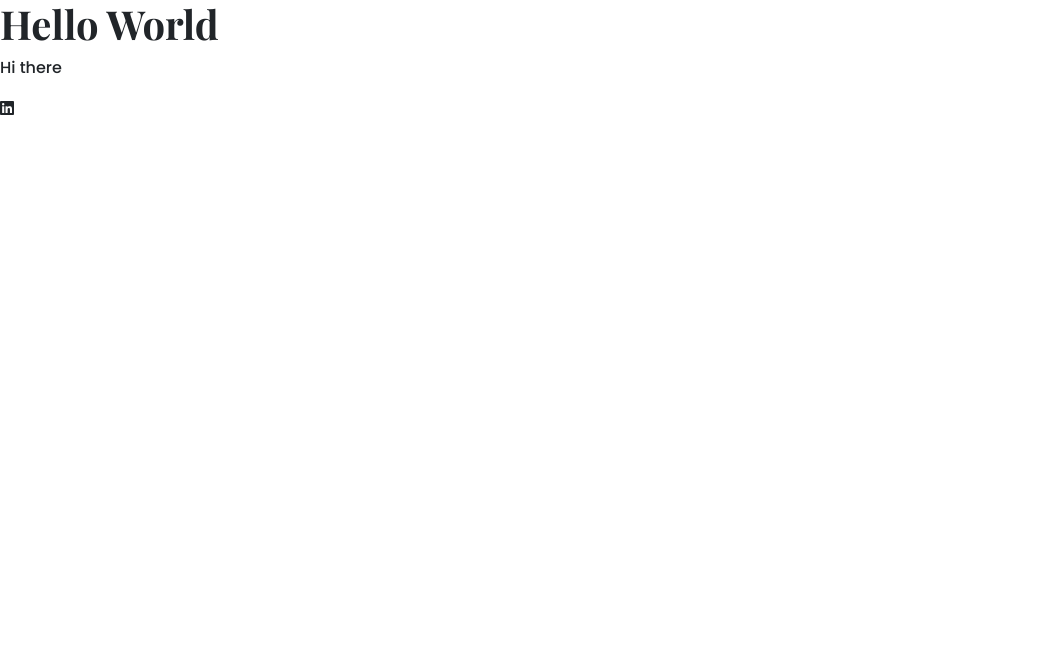
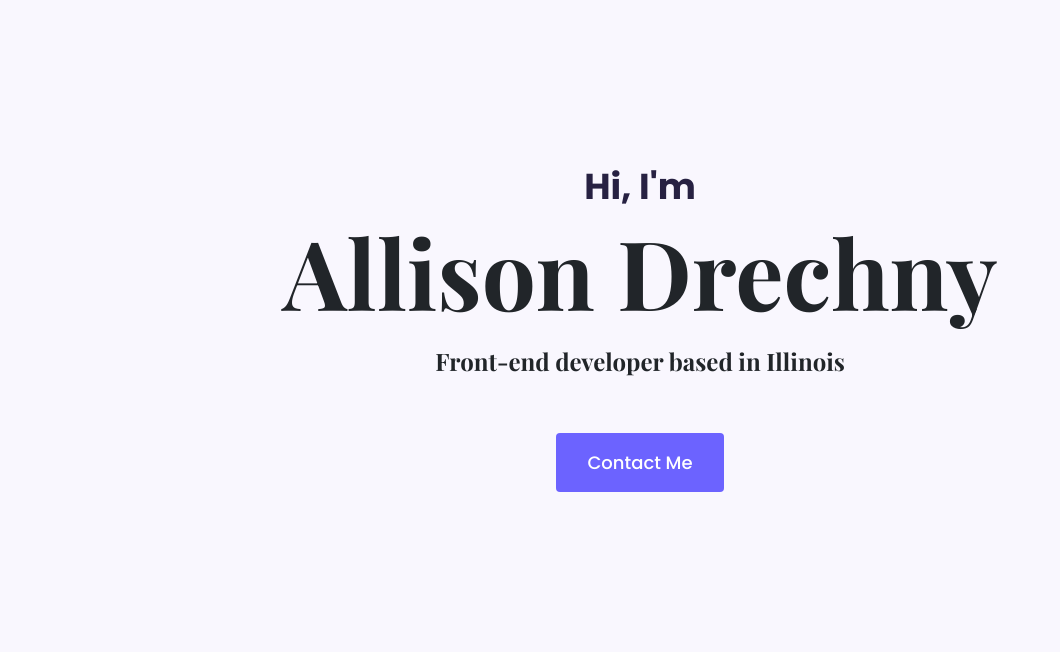
Before and after one commit to adrechny/personal-portfolio, a plain HTML site: page index.html in a window 1280 px wide. Shown: the whole page, without its empty margins (0-1060 px from the left). Drawn offline with nearby package versions, Linux system fonts and the light colour scheme.

Commit message:
Added and styled homepage hero

```diff
--- a/index.html
+++ b/index.html
@@ -29,8 +29,11 @@
     <title>Document</title>
   </head>
   <body>
-    <h1>Hello World</h1>
-    <p>Hi there</p>
-    <i class="fa-brands fa-linkedin"></i>
+    <div class="hero">
+      <p>Hi, I'm</p>
+      <h1>Allison Drechny</h1>
+      <h2 class="mb-5">Front-end developer based in Illinois</h2>
+      <div><a href="#" class="btn btn-branding">Contact Me</a></div>
+    </div>
   </body>
 </html>
--- a/styles/style.css
+++ b/styles/style.css
@@ -1,6 +1,50 @@
+:root {
+  --branding-color: #6c63ff;
+  --secondary-color: #f9f7fe;
+  --heading-font-family: "Playfair Display", serif;
+  --default-font-family: "Poppins", sans-serif;
+}
+body {
+  font-family: var(--default-font-family);
+}
+h1,
+h2,
+h3,
+h4,
+h5,
+h6 {
+  font-family: var(--heading-font-family);
+  font-weight: bold;
+}
 h1 {
-  font-family: "Playfair Display", serif;
+  font-size: 96px;
 }
 p {
-  font-family: "Poppins", sans-serif;
+  font-weight: normal;
 }
+
+.hero {
+  background: var(--secondary-color);
+  text-align: center;
+  padding: 160px 20px;
+}
+.hero p {
+  font-size: 36px;
+  font-weight: bold;
+  margin: 0;
+  color: #272142;
+}
+.hero h2 {
+  font-family: var(--heading-font-family);
+  font-weight: normal;
+  line-height: 2;
+  font-size: 24px;
+}
+.btn-branding {
+  background: var(--branding-color);
+  border-radius: 4px;
+  color: white;
+  font-size: 18px;
+  line-height: 27px;
+  padding: 15px 30px;
+}
```
